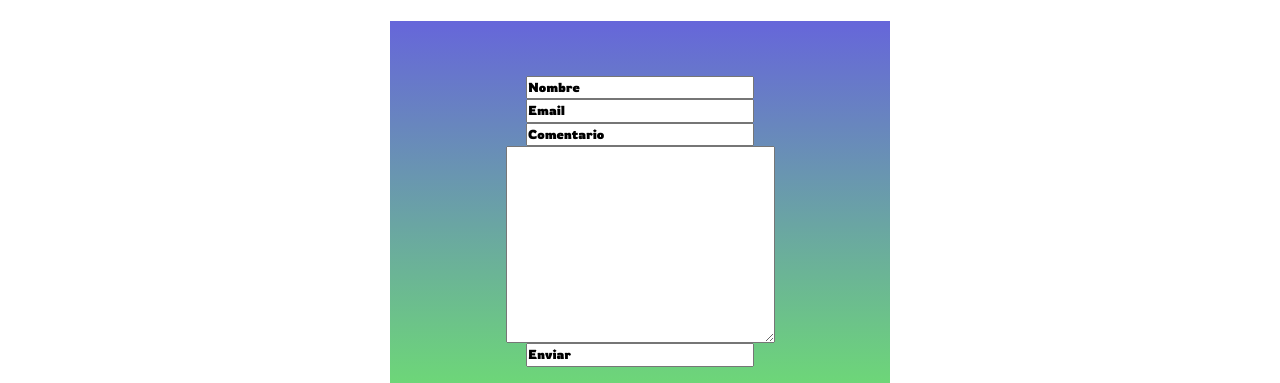
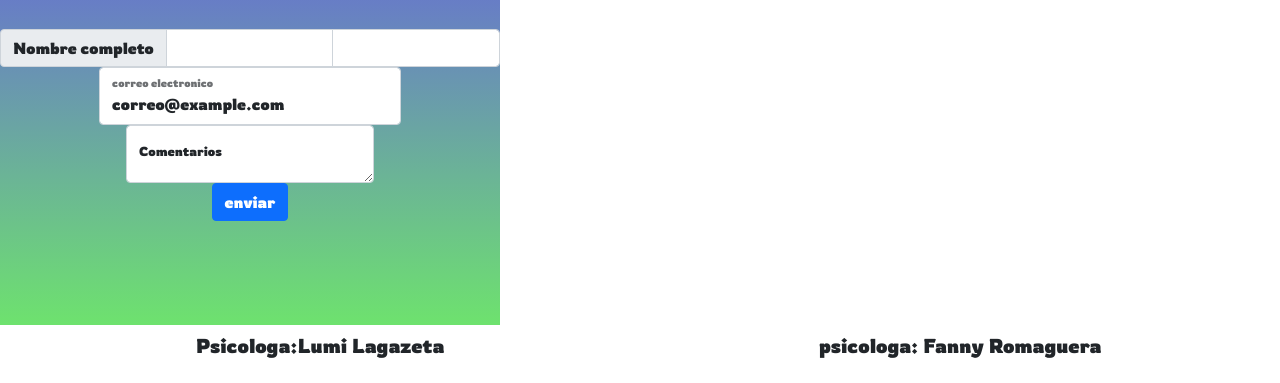
Before and after one commit to LumiLore/desafiogithub, a plain HTML site: page pages/contacto.html in a window 1280 px wide. Shown: the part 276-659 px from the top of the page. Drawn offline with nearby package versions, Linux system fonts and the light colour scheme.

Commit message:
boostrap2

```diff
--- a/css/style.css
+++ b/css/style.css
@@ -176,12 +176,14 @@ div .section-texto {
 
 .formulario {
   display: flex;
+  max-width: 60%;
   flex-direction: column;
   justify-content: center;
-  align-items: center;
-  gap: 30px;
-  padding: 20px;
+  align-content: center;
+
+
 }
+
 .contacto {
   display: flex;
   font-size: small;
--- a/pages/contacto.html
+++ b/pages/contacto.html
@@ -33,16 +33,36 @@
       </nav>
     </header>
 
-    <section class="formulario">
-      <h2>CONTACTANOS</h2>
-      <form class="contacto" action="">
-        <label for="nombre"> </label> <input type="text" value="Nombre"/>
-        <label for="correo">  </label> <input type="text" value="Email" />
-        <label for="comentario"> </label> <input type="text" value="Comentario">
-        <textarea name="" id="" cols="30" rows="10"></textarea>
-        <input type="text" value="Enviar">
-      </form>
-    </section>
+     <section class="formulario contacto">
+      <div class="input-group">
+        <span class="input-group-text">Nombre completo</span>
+        <input type="text" aria-label="First name" class="form-control">
+        <input type="text" aria-label="Last name" class="form-control">
+      </div>
+
+
+
+        <form class="form-floating">
+          <input type="email" class="form-control" id="floatingInputValue" placeholder="name@example.com" value="correo@example.com">
+          <label for="floatingInputValue">correo electronico</label>
+        </form>
+
+
+
+        <div class="form-floating">
+          <textarea class="form-control" placeholder="Leave a comment here" id="floatingTextarea"></textarea>
+          <label for="floatingTextarea">Comentarios</label>
+        </div>
+        <button type="button" class="btn btn-primary">enviar</button>
+
+
+     </section>
+
+
+
+
+
+
 
     <footer class="pie-de-pag">
       <h5>Psicologa:Lumi Lagazeta</h5>
```
Also changed, not shown: pages/quienes-somos.html (+4 -4 lines).
